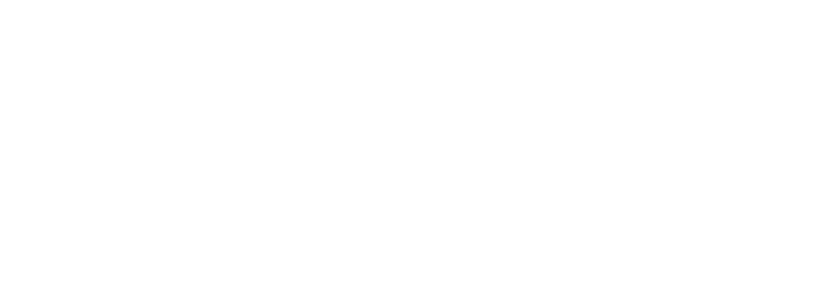
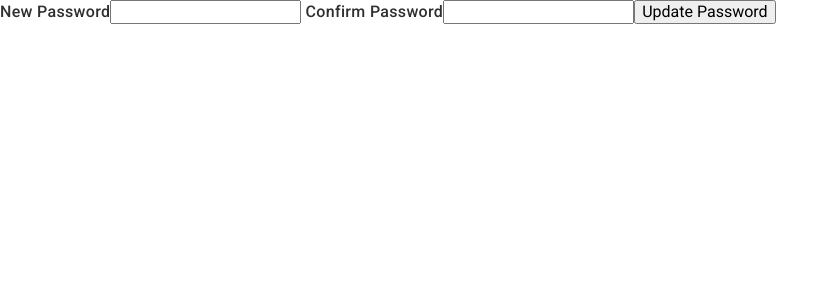
Before and after one commit to AlexSerg01/team-project-watter-app, a React (Vite) app: page /reset-password/1 in a window 1280 px wide. Before the commit this address had no page. Shown: the top 300 px of the page, without its empty margins (0-838 px from the left). Built offline with nearby package versions, Linux system fonts and the light colour scheme.

Commit message:
add_ForgotPasswordPage

```diff
--- a/src/App.jsx
+++ b/src/App.jsx
@@ -1,25 +1,25 @@
-import { useSelector } from "react-redux";
+import { useSelector } from 'react-redux'
 import {
   BrowserRouter as Router,
   Routes,
   Route,
   Navigate,
-} from "react-router-dom";
+} from 'react-router-dom'
 
-import SigninPage from "./pages/SigninPage/SigninPage";
-import SignupPage from "./pages/SignupPage/SignupPage";
+import SigninPage from './pages/SigninPage/SigninPage'
+import SignupPage from './pages/SignupPage/SignupPage'
 // import Layout from "./components/Layout/Layout";
 // import HomePage from "./pages/HomePage/HomePage";
 // import Main from "./pages/WelcomePage/Main";
-import ForgotPasswordPage from "./pages/ForgotPasswordPage/ForgotPasswordPage";
-// import ResetPasswordPage from "./pages/ResetPasswordPage/ResetPasswordPage";
+import ForgotPasswordPage from './pages/ForgotPasswordPage/ForgotPasswordPage'
+import UpdatePasswordPage from './pages/UpdatePasswordPage/UpdatePasswordPage'
 
 function App() {
   const PrivateRoute = ({ children }) => {
-    const isAuthenticated = useSelector((state) => state.auth.isAuthenticated);
+    const isAuthenticated = useSelector((state) => state.auth.isAuthenticated)
 
-    return isAuthenticated ? children : <Navigate to="/signin" />;
-  };
+    return isAuthenticated ? children : <Navigate to="/signin" />
+  }
 
   return (
     <Router>
@@ -32,13 +32,13 @@
         <Route path="/" element={<Navigate to="/home" />} />
         {/* Add more routes as necessary */}
         <Route path="/reset-password" element={<ForgotPasswordPage />} />
-        {/* <Route
+        <Route
           path="/reset-password/:verificationToken"
-          element={<ResetPasswordPage />}
-        /> */}
+          element={<UpdatePasswordPage />}
+        />
       </Routes>
     </Router>
-  );
+  )
 }
 
-export default App;
+export default App
--- /dev/null
+++ b/src/components/UpdatePasswordForm/UpdatePasswordForm.jsx
@@ -0,0 +1,41 @@
+import React from 'react'
+
+const UpdatePasswordForm = ({
+  token,
+  newPassword,
+  configPassword,
+  error,
+  success,
+  loading,
+  handlePasswordChange,
+  handleSubmit,
+}) => {
+  return (
+    <form onSubmit={handleSubmit}>
+      <label htmlFor="newPassword"> New Password</label>
+      <input
+        type="password"
+        id="newPassword"
+        name="newPassword"
+        value={newPassword}
+        onChange={handlePasswordChange}
+        required
+      />
+      <label htmlFor="configPassword"> Confirm Password</label>
+      <input
+        type="password"
+        id="configPassword"
+        name="configPassword"
+        value={configPassword}
+        onChange={handlePasswordChange}
+        required
+      />
+      {error && <p>{error}</p>}
+      {success && <p>{success}</p>}
+      <button type="submit" disabled={loading}>
+        {loading ? `Updating...` : `Update Password`}
+      </button>
+    </form>
+  )
+}
+export default UpdatePasswordForm
--- /dev/null
+++ b/src/components/hooks/useUpdatePasswordForm.js
@@ -0,0 +1,57 @@
+import { useState } from 'react'
+import { useNavigate } from 'react-router-dom'
+import { UpdatePassword } from '../../fetch/fetch'
+import validatePasswordMatch from '../utils/validatePasswordMatch.js'
+
+const useUpdatePasswordForm = (token) => {
+  const [newPassword, setNewPassword] = useState('')
+  const [configPassword, setConfigPassword] = useState('')
+  const [error, setError] = useState('')
+  const [success, setSuccess] = useState('')
+  const [loading, setLoading] = useState(false)
+  const navigate = useNavigate()
+
+  const handlePasswordChange = (e) => {
+    const { name, value } = e.target
+    if (name === 'newPassword') {
+      setNewPassword(value)
+    } else if (name === 'configPassword') {
+      setConfigPassword(value)
+    }
+  }
+
+  const handleSubmit = async (e) => {
+    e.preventDefault()
+
+    const validationError = validatePasswordMatch(newPassword, configPassword)
+    if (validationError) {
+      setError(validationError)
+      return
+    }
+
+    setError('')
+    setLoading(true)
+
+    try {
+      await UpdatePassword(token, newPassword)
+      setSuccess('Password updated successfully')
+      navigate('/signin')
+    } catch (error) {
+      setError(error.message || 'An error occurred')
+    } finally {
+      setLoading(false)
+    }
+  }
+
+  return {
+    newPassword,
+    configPassword,
+    error,
+    success,
+    loading,
+    handlePasswordChange,
+    handleSubmit,
+  }
+}
+
+export default useUpdatePasswordForm
--- /dev/null
+++ b/src/components/utils/validatePasswordMatch.js
@@ -0,0 +1,24 @@
+const validatePasswordMatch = (newPassword, configPassword) => {
+  // Перевірка, чи заповнені обидва поля
+  if (!newPassword || !configPassword) {
+    return 'Please enter both passwords'
+  }
+
+  // Перевірка, чи паролі збігаються
+  if (newPassword !== configPassword) {
+    return 'Passwords do not match'
+  }
+
+  // Перевірка довжини паролю
+  if (newPassword.length < 8) {
+    return 'Password must be at least 8 characters long'
+  }
+
+  if (newPassword.length > 64) {
+    return 'Password must be no more than 64 characters long'
+  }
+
+  return ''
+}
+
+export default validatePasswordMatch
--- a/src/fetch/fetch.js
+++ b/src/fetch/fetch.js
@@ -17,3 +17,11 @@
     throw new Error(error.response?.data?.message || 'Failed to send email')
   }
 }
+export const UpdatePassword = async (token, newPassword) => {
+  const response = await axios.post('users/update-password', {
+    token,
+    newPassword,
+  })
+
+  return response
+}
--- a/src/pages/ForgotPasswordPage/ForgotPasswordPage.jsx
+++ b/src/pages/ForgotPasswordPage/ForgotPasswordPage.jsx
@@ -1,13 +1,13 @@
-import ForgotPasswordForm from "../../components/ForgotPasswordForm/ForgotPasswordForm";
-import { Link } from "react-router-dom";
+import ForgotPasswordForm from '../../components/ForgotPasswordForm/ForgotPasswordForm'
+import { Link } from 'react-router-dom'
 
 const ForgotPasswordPage = () => {
   return (
     <div>
       <ForgotPasswordForm />
-      <Link to="/sign-in">Sign in</Link>
+      <Link to="/signin">Sign in</Link>
     </div>
-  );
-};
+  )
+}
 
-export default ForgotPasswordPage;
+export default ForgotPasswordPage
--- /dev/null
+++ b/src/pages/UpdatePasswordPage/UpdatePasswordPage.jsx
@@ -0,0 +1,37 @@
+import React from 'react'
+import { useParams } from 'react-router-dom'
+import { useNavigate, useLocation } from 'react-router-dom'
+import UpdatePasswordForm from '../../components/UpdatePasswordForm/UpdatePasswordForm.jsx'
+import useUpdatePasswordForm from '../../components/hooks/useUpdatePasswordForm.js'
+
+const UpdatePasswordPage = () => {
+  const {
+    newPassword,
+    configPassword,
+    error,
+    success,
+    loading,
+    handlePasswordChange,
+    handleSubmit,
+  } = useUpdatePasswordForm()
+
+  const navigate = useNavigate()
+
+  const { verificationToken } = useParams()
+
+  return (
+    <div>
+      <UpdatePasswordForm
+        token={verificationToken}
+        newPassword={newPassword}
+        configPassword={configPassword}
+        error={error}
+        success={success}
+        loading={loading}
+        handlePasswordChange={handlePasswordChange}
+        handleSubmit={handleSubmit}
+      />
+    </div>
+  )
+}
+export default UpdatePasswordPage
```
Also changed, not shown: src/components/UpdatePasswordForm/UpdatePasswordForm.css (added), src/pages/ResetPasswordPage/ResetPasswordPage.jsx (deleted), src/pages/ResetPasswordPage/ResetPasswordPage.module.css (deleted), src/pages/UpdatePasswordPage/UpdatePasswordPage.module.css (added).
